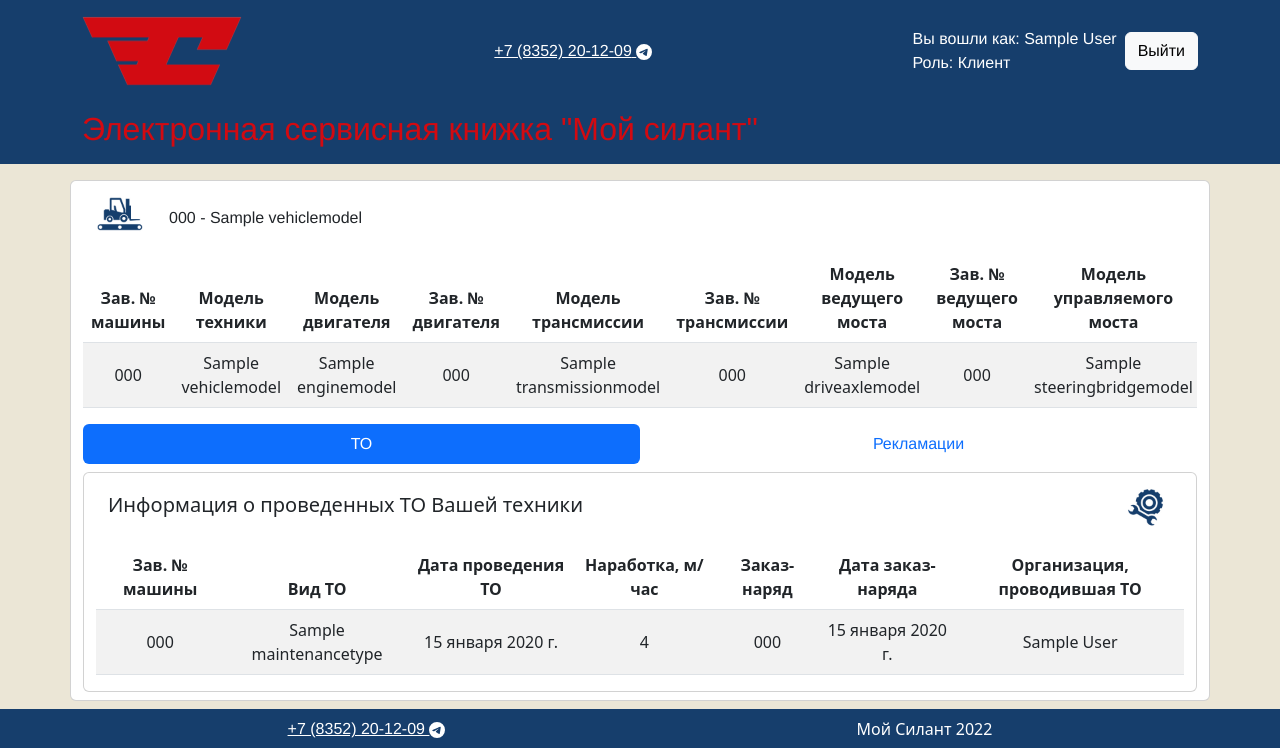
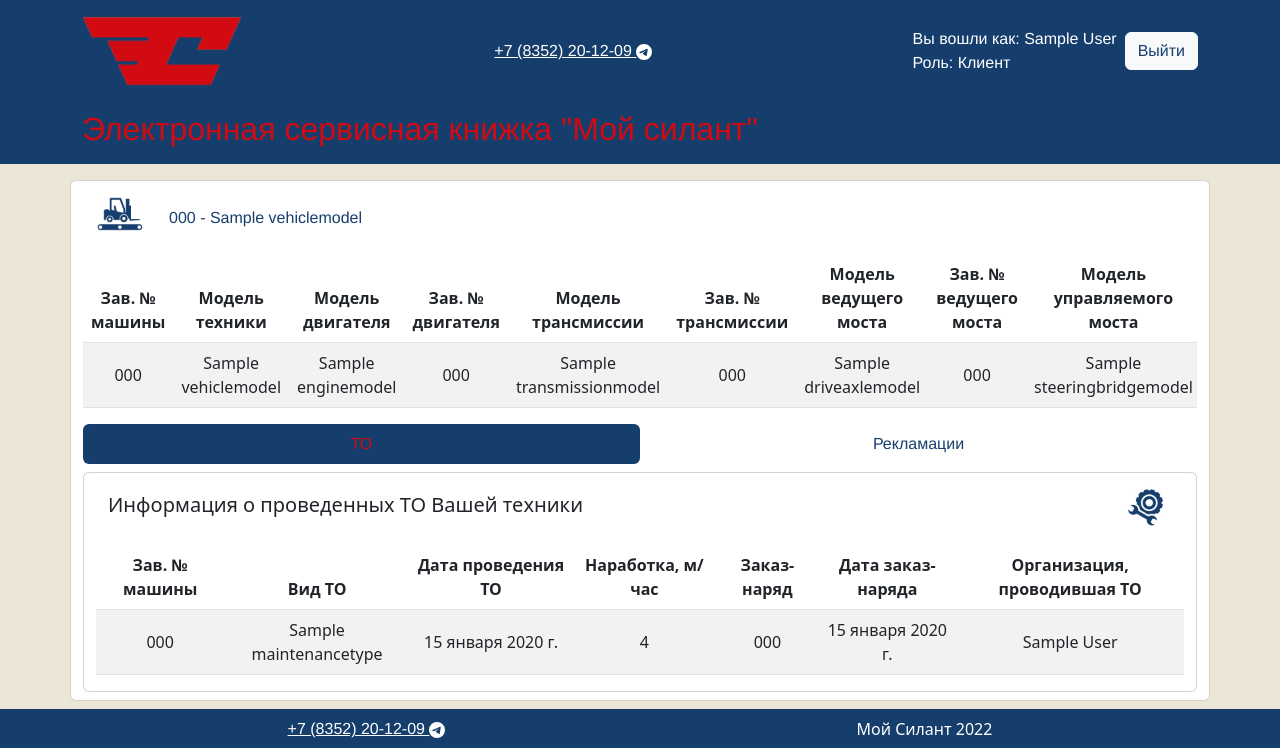
Before and after one commit to 4elovek-nevadimka/SF_Final_Project, a Django app: page /machine/1/ in a window 1280 px wide. Shown: the top 748 px of the page. Run offline with Django 4.2, Linux system fonts and the light colour scheme; a user stored in the database is signed in; tables that the repository leaves empty hold one stand-in row (values such as "Sample post").

Commit message:
updated brand styles & colors

```diff
--- a/app/static/css/styles.css
+++ b/app/static/css/styles.css
@@ -34,6 +34,7 @@ h2 {
 
 a, p {
     font-family: PT-Astra-Sans_Italic, Helvetica, Arial, sans-serif;
+    color: var(--main-theme-blue-color)!important;
 }
 
 body, html {
@@ -71,3 +72,12 @@ body::-webkit-scrollbar {
     background-color: var(--main-theme-white-color)!important;
     color: var(--main-theme-blue-color)!important;
 }
+
+.nav-link.active {
+    background-color: var(--main-theme-blue-color)!important;
+    color: var(--main-theme-red-color)!important;
+}
+
+.nav-link {
+    color: var(--main-theme-blue-color)!important;
+}
```
